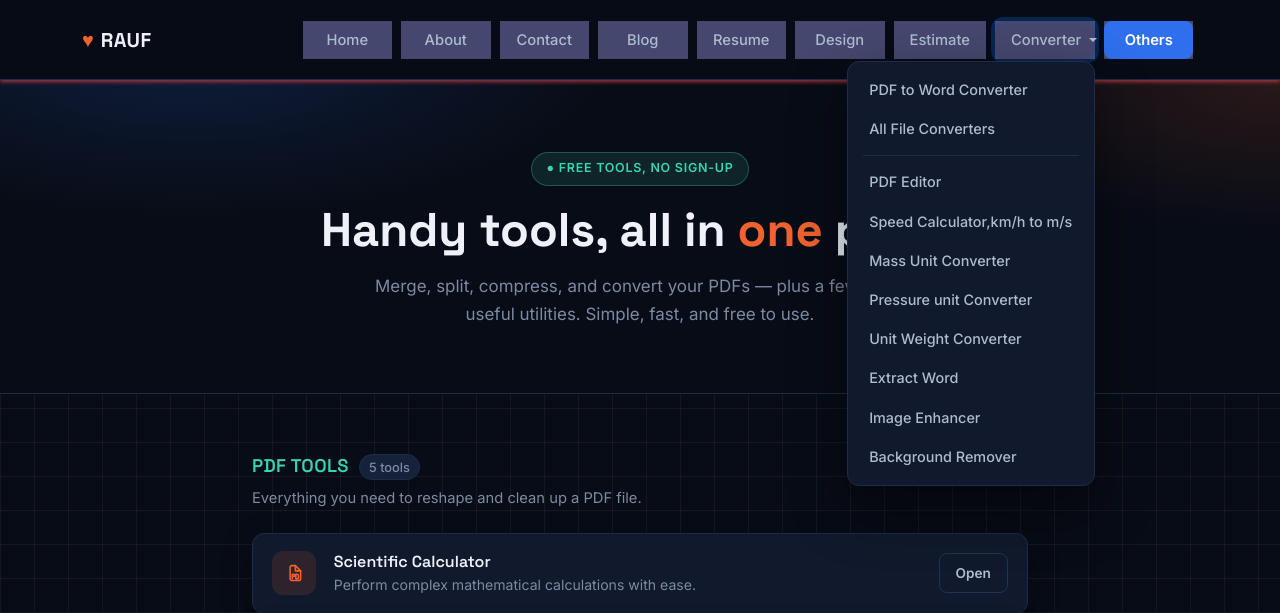
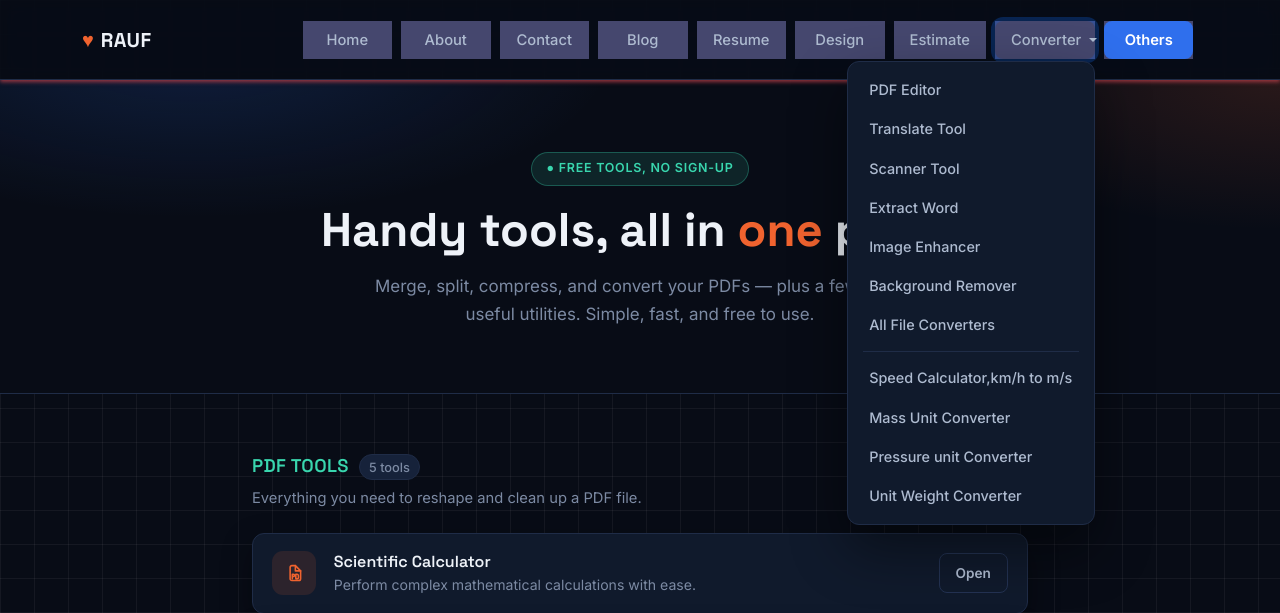
Before and after one commit to 213038045-star/Civil-Engineers-Website, a Flask app: page /others in a window 1280 px wide, after a click on "Converter". Shown: the top 613 px of the page. Run offline with Flask 3, Linux system fonts and the light colour scheme.

Commit message:
update others

```diff
--- a/templates/others/others.html
+++ b/templates/others/others.html
@@ -334,17 +334,19 @@
                             Converter
                         </a>
                         <ul class="dropdown-menu dropdown-menu-end" aria-labelledby="converterDropdown">
-                            <li><a class="dropdown-item" href="{{ url_for('pdf_converter') }}">PDF to Word Converter</a></li>
+                            <li><a class="dropdown-item" href="{{ url_for('pdf_editor') }}">PDF Editor</a></li>
+                            <li><a class="dropdown-item" href="{{ url_for('translate_tool') }}">Translate Tool</a></li>
+                            <li><a class="dropdown-item" href="{{ url_for('scanner_tool') }}">Scanner Tool</a></li>
+                            <li><a class="dropdown-item" href="{{ url_for('extract_word') }}">Extract Word</a></li>
+                            <li><a class="dropdown-item" href="{{ url_for('image_enhancer') }}">Image Enhancer</a></li>
+                            <li><a class="dropdown-item" href="{{ url_for('background_remover') }}">Background Remover</a></li>
                             <li><a class="dropdown-item" href="{{ url_for('converter') }}">All File Converters</a></li>
                             <li><hr class="dropdown-divider"></li>
-                            <li><a class="dropdown-item" href="{{ url_for('pdf_editor') }}">PDF Editor</a></li>
                             <li><a class="dropdown-item" href="{{ url_for('speed_calculator') }}">Speed Calculator,km/h to m/s</a></li>
                             <li><a class="dropdown-item" href="{{ url_for('mass_unit') }}">Mass Unit Converter</a></li>
                             <li><a class="dropdown-item" href="{{ url_for('pressure_converter') }}">Pressure unit Converter</a></li>
                             <li><a class="dropdown-item" href="{{ url_for('unit_weight') }}">Unit Weight Converter</a></li>
-                            <li><a class="dropdown-item" href="{{ url_for('extract_word') }}">Extract Word</a></li>
-                            <li><a class="dropdown-item" href="{{ url_for('image_enhancer') }}">Image Enhancer</a></li>
-                            <li><a class="dropdown-item" href="{{ url_for('background_remover') }}">Background Remover</a></li>
+
                         </ul>
                     </li>
                     <li class="nav-item"><a class="nav-link active" href="/others">Others</a></li>
```
